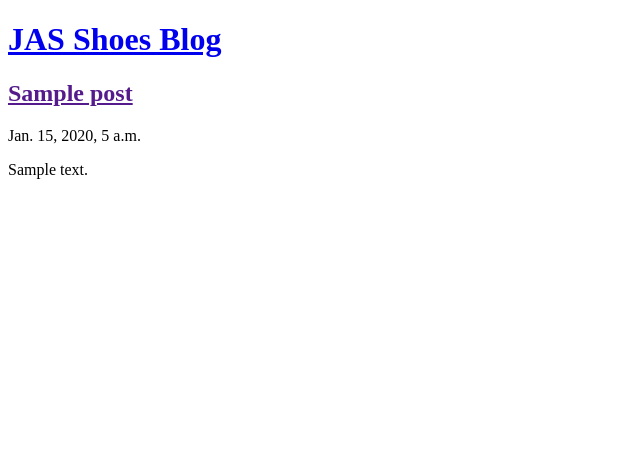
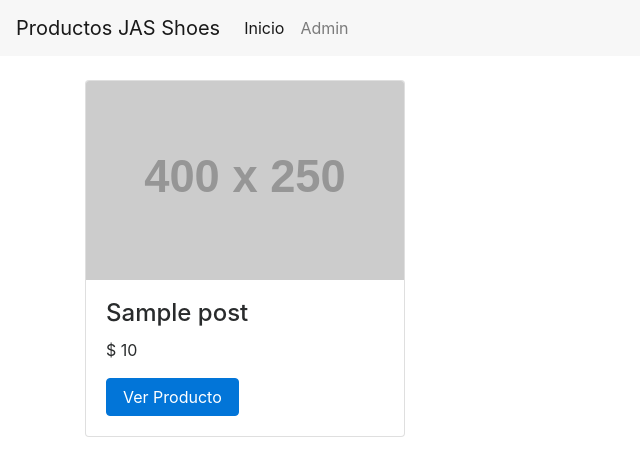
Before and after one commit to josedanieltovarzurita/jasshoes, a Django app: page / in a window 1280 px wide. Shown: the top 476 px of the page, without its empty margins (0-640 px from the left). Run offline with Django 3.2, Linux system fonts and the light colour scheme; tables that the repository leaves empty hold one stand-in row (values such as "Sample post"); grey boxes labelled with a size stand in for pictures from a placeholder-image service; some libraries are stand-ins or nearby versions.

Commit message:
Upload Bootstrap theme

```diff
--- a/blog/models.py
+++ b/blog/models.py
@@ -4,7 +4,8 @@ from django.utils import timezone
 class Post(models.Model):
 	author = models.ForeignKey('auth.User')
 	title = models.CharField(max_length=200)
-	text = models.TextField()
+	price = models.IntegerField()
+	ref = models.CharField(max_length=200)
 
 	created_date = models.DateTimeField(default=timezone.now)
 	published_date = models.DateTimeField(blank=True, null=True)
--- /dev/null
+++ b/blog/static/css/blog.css
@@ -0,0 +1,7 @@
+body {
+	margin-top: 80px;
+}
+
+.card-col {
+	margin-bottom: 20px;
+}
--- /dev/null
+++ b/blog/templates/blog/base.html
@@ -0,0 +1,20 @@
+{% load staticfiles %}
+<!DOCTYPE html>
+<html>
+<head>
+	<title>Products | Index</title>
+	<!-- Required meta tags -->
+    <meta charset="utf-8">
+    <meta name="viewport" content="width=device-width, initial-scale=1, shrink-to-fit=no">
+	<link rel="stylesheet" href="https://maxcdn.bootstrapcdn.com/bootstrap/4.0.0-alpha.6/css/bootstrap.min.css" integrity="sha384-rwoIResjU2yc3z8GV/NPeZWAv56rSmLldC3R/AZzGRnGxQQKnKkoFVhFQhNUwEyJ" crossorigin="anonymous">
+	<link rel="stylesheet" href="{% static 'css/blog.css' %}">
+</head>
+<body>
+	{% include 'blog/navbar.html' %}
+
+	{% block content %}
+	{% endblock %}
+
+	{% include 'blog/scripts.html' %}
+</body>
+</html>
--- /dev/null
+++ b/blog/templates/blog/navbar.html
@@ -0,0 +1,17 @@
+<nav class="navbar navbar-toggleable-md navbar-light bg-faded fixed-top">
+  <button class="navbar-toggler navbar-toggler-right" type="button" data-toggle="collapse" data-target="#navbarSupportedContent" aria-controls="navbarSupportedContent" aria-expanded="false" aria-label="Toggle navigation">
+    <span class="navbar-toggler-icon"></span>
+  </button>
+  <a class="navbar-brand" href="/">Productos JAS Shoes</a>
+
+  <div class="collapse navbar-collapse" id="navbarSupportedContent">
+    <ul class="navbar-nav mr-auto">
+      <li class="nav-item active">
+        <a class="nav-link" href="/">Inicio <span class="sr-only">(current)</span></a>
+      </li>
+      <li class="nav-item">
+        <a class="nav-link" href="/admin">Admin</a>
+      </li>
+    </ul>
+  </div>
+</nav>
--- a/blog/templates/blog/post_list.html
+++ b/blog/templates/blog/post_list.html
@@ -1,21 +1,20 @@
-<!DOCTYPE html>
-<html>
-<head>
-	<title>Blog | Index</title>
-</head>
-<body>
+{% extends 'blog/base.html' %}
 
-	<h1><a href="/">JAS Shoes Blog</a></h1>
-
-
-
-	{% for post in posts %}
-		<div>
-			<h2><a href="">{{ post.title }}</a></h2>
-			<p>{{ post.published_date }}</p>
-			<p>{{ post.text|linebreaksbr }}</p>
+{% block content %}
+	<div class="container">
+		<div class="row">
+		{% for post in posts %}
+			<div class="col card-col">
+				<div class="card" style="width: 20rem;">
+				  <img class="card-img-top" src="https:/placehold.it/400x250" alt="Card image cap">
+				  <div class="card-block">
+				    <h4 class="card-title">{{ post.title }}</h4>
+				    <p class="card-text">$ {{ post.price }}</p>
+				    <a href="#" class="btn btn-primary">Ver Producto</a>
+				  </div>
+				</div>
+			</div>
+		{% endfor %}
 		</div>
-	{% endfor %}
-
-</body>
-</html>
+	</div>
+{% endblock %}
--- /dev/null
+++ b/blog/templates/blog/scripts.html
@@ -0,0 +1,3 @@
+<script src="https://code.jquery.com/jquery-3.1.1.slim.min.js" integrity="sha384-A7FZj7v+d/sdmMqp/nOQwliLvUsJfDHW+k9Omg/a/EheAdgtzNs3hpfag6Ed950n" crossorigin="anonymous"></script>
+<script src="https://cdnjs.cloudflare.com/ajax/libs/tether/1.4.0/js/tether.min.js" integrity="sha384-DztdAPBWPRXSA/3eYEEUWrWCy7G5KFbe8fFjk5JAIxUYHKkDx6Qin1DkWx51bBrb" crossorigin="anonymous"></script>
+<script src="https://maxcdn.bootstrapcdn.com/bootstrap/4.0.0-alpha.6/js/bootstrap.min.js" integrity="sha384-vBWWzlZJ8ea9aCX4pEW3rVHjgjt7zpkNpZk+02D9phzyeVkE+jo0ieGizqPLForn" crossorigin="anonymous"></script>
```
Also changed, not shown: blog/migrations/0002_auto_20170525_1933.py (added), blog/migrations/0003_post_ref.py (added).
